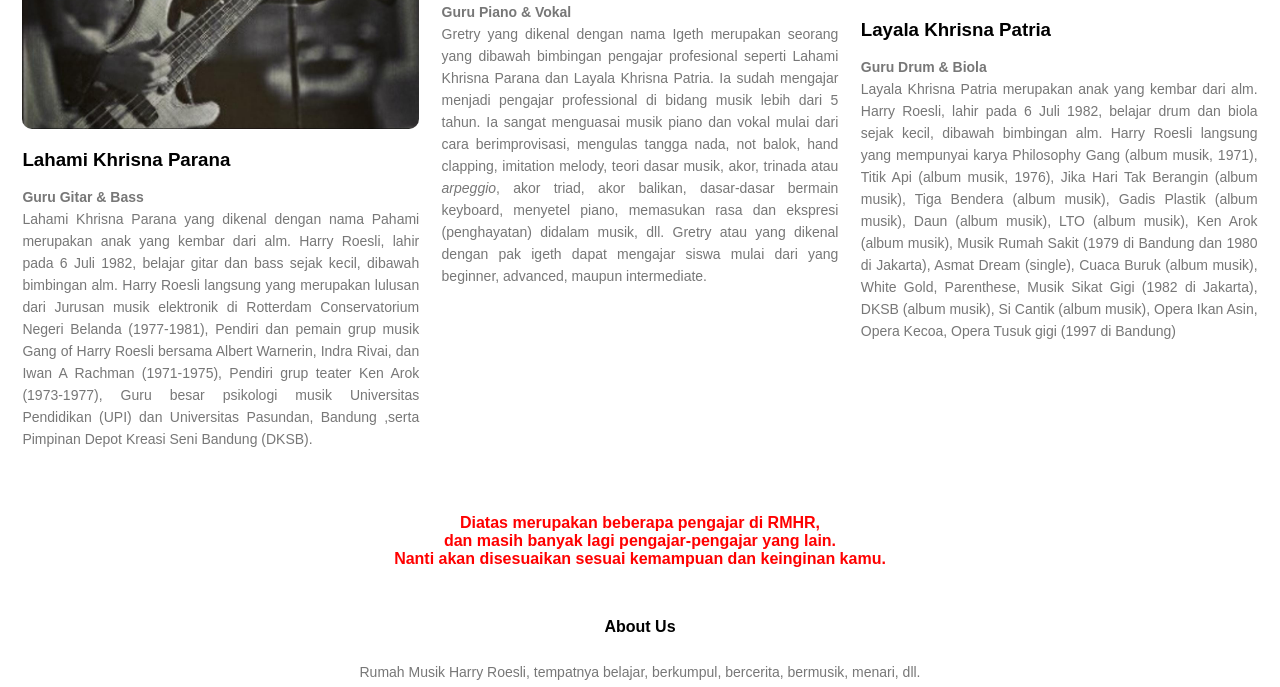
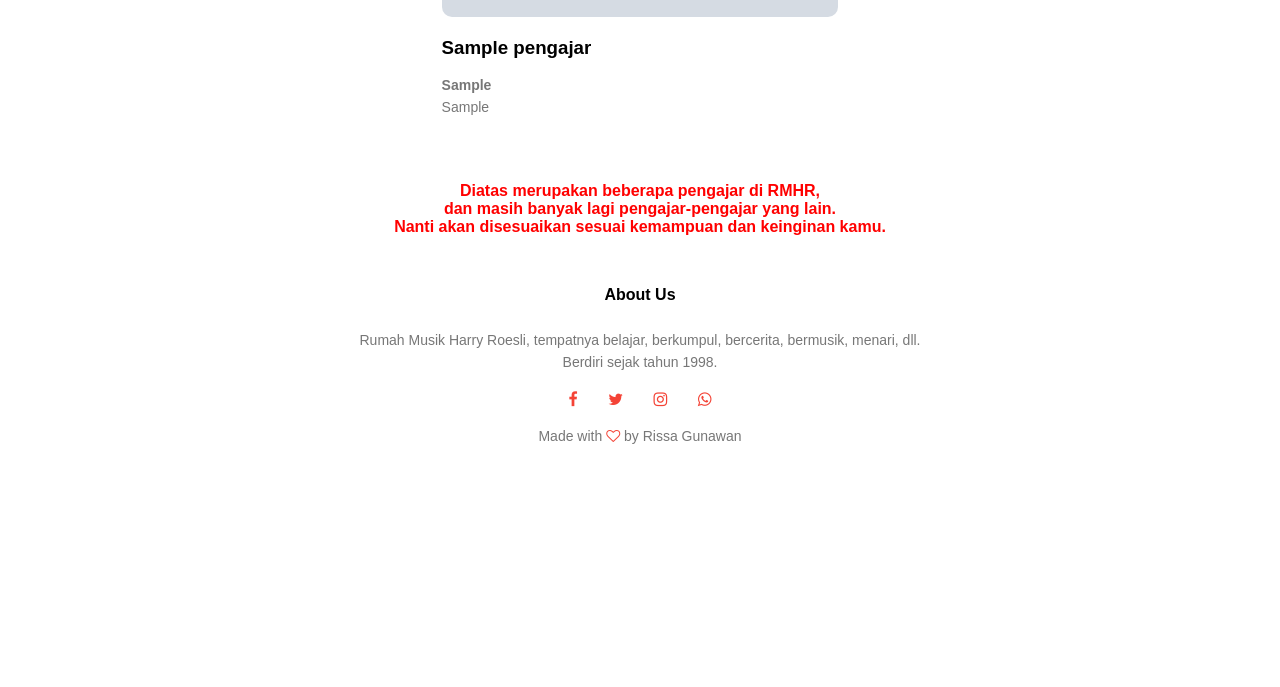
Before and after one commit to sandicoding/rissa-kursus, a PHP site: page /pengajar.php in a window 1280 px wide. Shown: the part 787-1474 px from the top of the page. After the commit the page ends 1231 px from the top, so only its background shows below. Run offline with PHP 8.4, Linux system fonts and the light colour scheme; tables that the repository leaves empty hold one stand-in row (values such as "Sample post"); grey boxes marked "Sample" are stand-in pictures; some web fonts are replaced.

Commit message:
complate

```diff
--- a/pengajar.php
+++ b/pengajar.php
@@ -18,48 +18,22 @@
 
 	<div class="row3">
 
+		<?php
+			$sql = $pdo->query("SELECT * FROM tb_pengajar");
+                        while ($caridata = $sql->fetch()) {
+                        $nama = $caridata['nama'];
+                        $gambar = $caridata['gambar'];
+                        $bidang = $caridata['bidang'];
+                        $deskripsi = $caridata['deskripsi'];
+		?>
 		<div class="facilities-col2">
-			<img src="gambar/lahami.jpeg">
-			<h3 style="text-decoration: none;">Lahami Khrisna Parana</h3>
-			<p><b>Guru Gitar & Bass</b><br></p>
-			<p align="justify">Lahami Khrisna Parana yang dikenal dengan nama Pahami merupakan anak yang kembar dari alm. Harry Roesli, lahir pada 6 Juli 1982, belajar gitar dan bass sejak kecil, dibawah bimbingan alm. Harry Roesli langsung yang merupakan lulusan dari Jurusan musik elektronik di Rotterdam Conservatorium Negeri Belanda (1977-1981), Pendiri dan pemain grup musik Gang of Harry Roesli bersama Albert Warnerin, Indra Rivai, dan Iwan A Rachman (1971-1975),
-Pendiri grup teater Ken Arok (1973-1977),
-Guru besar psikologi musik Universitas Pendidikan (UPI) dan Universitas Pasundan, Bandung
-,serta Pimpinan Depot Kreasi Seni Bandung (DKSB). </p>
+			<img src="../simpangambar/<?= $gambar ?>">
+			<h3 style="text-decoration: none;"><?= $nama ?></h3>
+			<p><b><?= $bidang ?></b><br></p>
+			<p align="justify"><?= $deskripsi ?></p>
 		</div>
 
-		<div class="facilities-col2">
-			<img src="gambar/iget.png">
-			<h3 style="text-decoration: none;">Gretry</h3>
-			<p><b>Guru Piano & Vokal</b></p>
-			<p align="justify">Gretry yang dikenal dengan nama Igeth merupakan seorang yang dibawah bimbingan pengajar profesional seperti Lahami Khrisna Parana dan Layala Khrisna Patria. Ia sudah mengajar menjadi pengajar professional di bidang musik lebih dari 5 tahun. Ia sangat menguasai musik piano dan vokal mulai dari cara berimprovisasi, mengulas tangga nada, not balok, hand clapping, imitation melody, teori dasar musik, akor, trinada atau <i>arpeggio</i>, akor triad, akor balikan, dasar-dasar bermain keyboard, menyetel piano, memasukan rasa dan ekspresi (penghayatan) didalam musik,  dll. Gretry atau yang dikenal dengan pak igeth dapat mengajar siswa mulai dari yang beginner, advanced, maupun intermediate.
-			</p>
-		</div>
-
-		<div class="facilities-col2">
-			<img src="gambar/layala.png">
-			<h3 style="text-decoration: none;">Layala Khrisna Patria</h3>
-			<p><b>Guru Drum & Biola</b></p>
-			<p align="justify">Layala Khrisna Patria merupakan anak yang kembar dari alm. Harry Roesli, lahir pada 6 Juli 1982, belajar drum dan biola sejak kecil, dibawah bimbingan alm. Harry Roesli langsung yang mempunyai karya Philosophy Gang (album musik, 1971),
-Titik Api (album musik, 1976),
-Jika Hari Tak Berangin (album musik),
-Tiga Bendera (album musik),
-Gadis Plastik (album musik),
-Daun (album musik),
-LTO (album musik),
-Ken Arok (album musik),
-Musik Rumah Sakit (1979 di Bandung dan 1980 di Jakarta),
-Asmat Dream (single),
-Cuaca Buruk (album musik),
-White Gold,
-Parenthese,
-Musik Sikat Gigi (1982 di Jakarta),
-DKSB (album musik),
-Si Cantik (album musik),
-Opera Ikan Asin,
-Opera Kecoa,
-Opera Tusuk gigi (1997 di Bandung) </p>
-		</div>
+		<?php }?>
 	</div>
 	<h4 style="text-decoration: none; color: red;">Diatas merupakan beberapa pengajar di RMHR, <br>dan masih banyak lagi pengajar-pengajar yang lain. <br>Nanti akan disesuaikan sesuai kemampuan dan keinginan kamu.</h4>
 
--- a/view/header.php
+++ b/view/header.php
@@ -23,8 +23,9 @@
 </head>
 <body>
 
+	div
 	<nav>
-		<div class="nav-links" id="navLinks">
+		<div class="nav-links container" id="navLinks">
 			<img src="gambar/music1.jpg" width="250px" >
 			<ul>
 				<li><a href="index">Beranda</a></li>
```
Also changed, not shown: admin/editkamar.php (+22 -9 lines), admin/fungsi/edit-informasi.php (+22 -0 lines), admin/fungsi/prosesedit.php (+16 -8 lines), blog.php (+9 -1 lines), kursus.php (+4 -4 lines), user/pemesanan.php (+4 -4 lines), simpangambar/photo.png (added).
